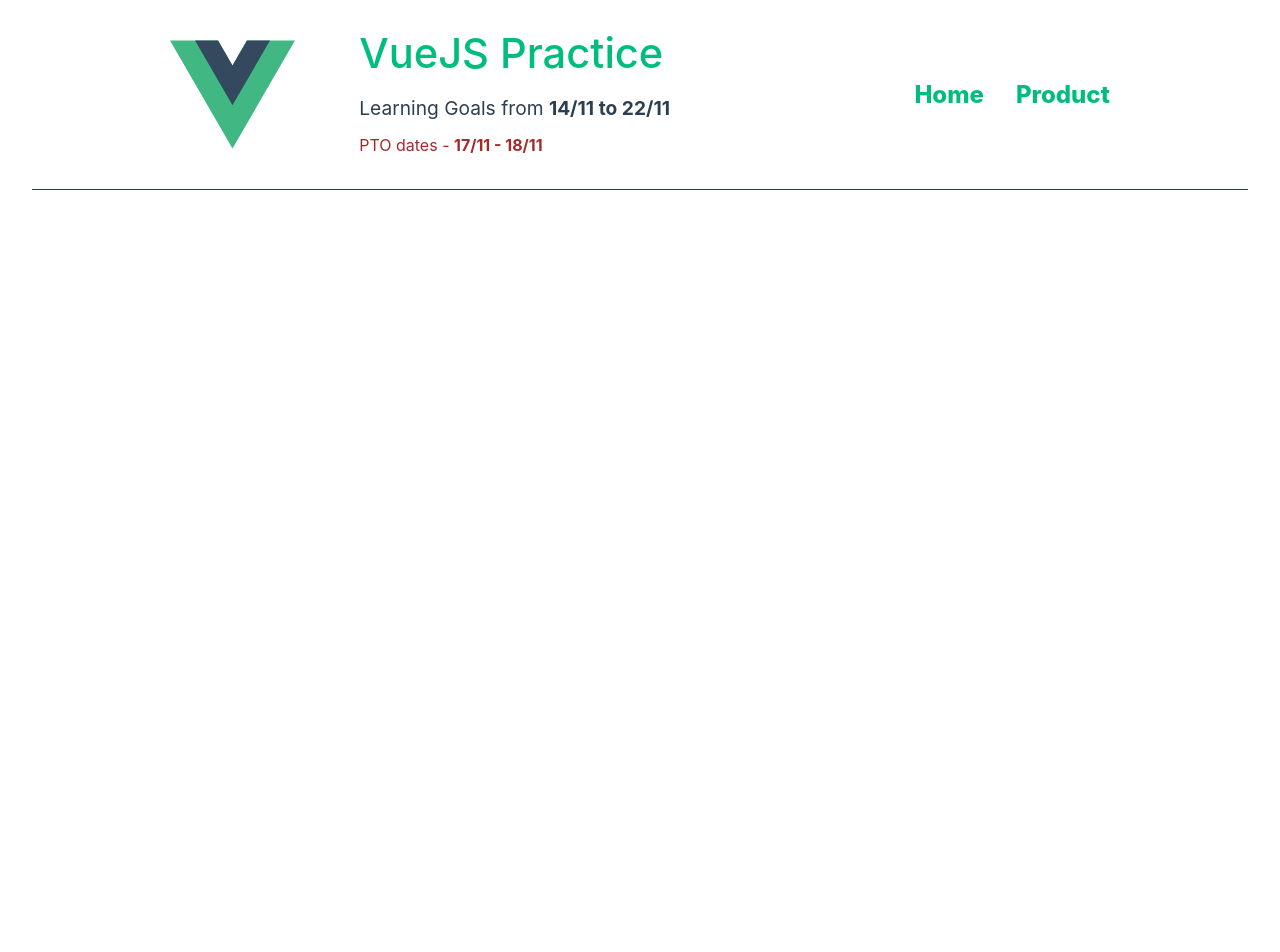
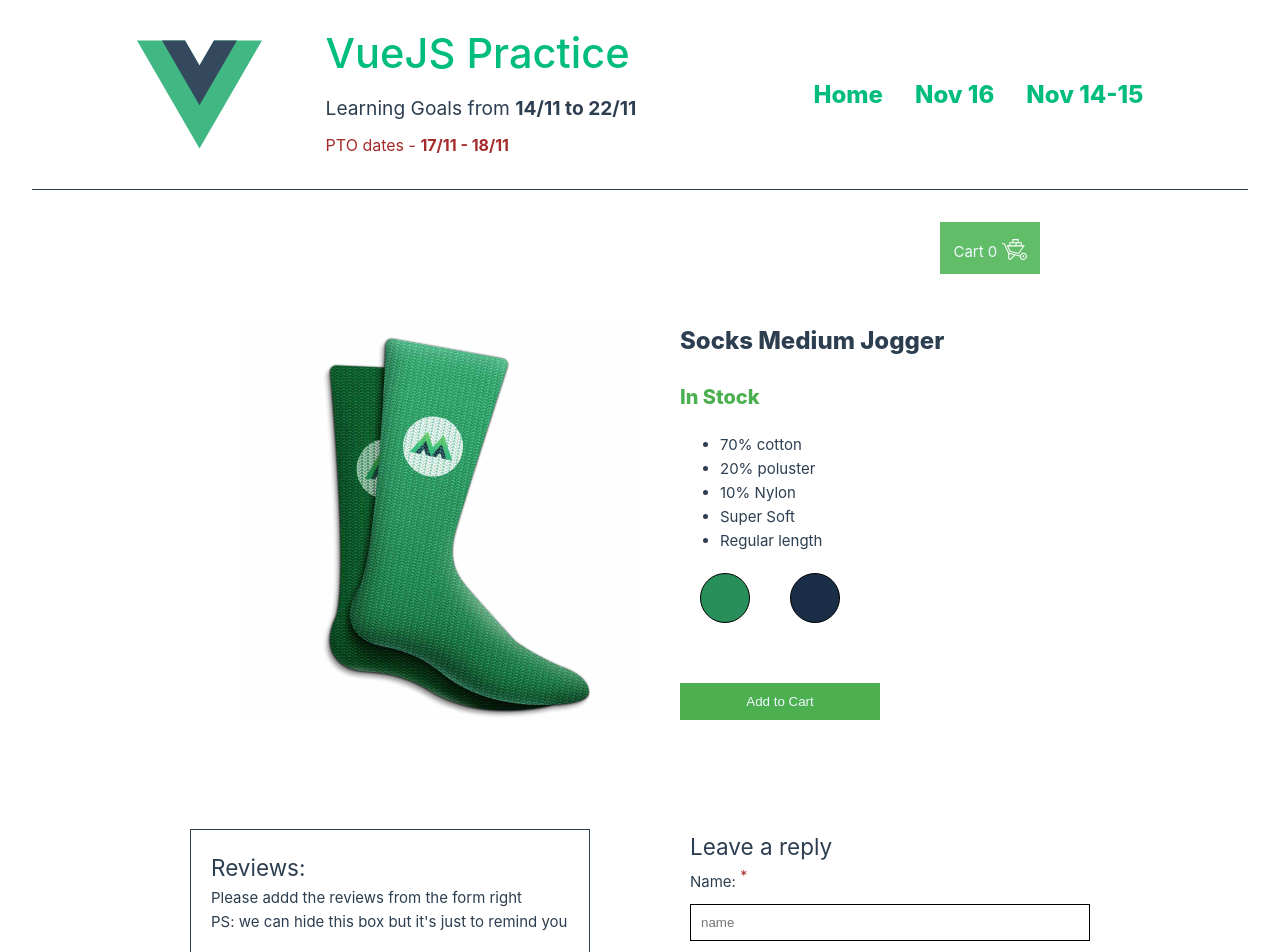
Before and after one commit to iminiscript/VueJS, a Vue app: page /nov_14_15 in a window 1280 px wide. Shown: the top 952 px of the page. Before the commit the page ends 800 px from the top, so only its background shows below. Built offline with nearby package versions, Linux system fonts and the light colour scheme.

Commit message:
Practice more conditional content

```diff
--- a/src/App.vue
+++ b/src/App.vue
@@ -14,8 +14,8 @@
     </div>
      <div class="header__right">
         <RouterLink to="/">Home</RouterLink>
-        <!-- <RouterLink to="/about">About</RouterLink> -->
-        <RouterLink to="/product">Product</RouterLink>
+        <RouterLink to="/nov_16">Nov 16 </RouterLink>
+        <RouterLink to="/nov_14_15">Nov 14-15</RouterLink>
       </div>
   </header>
 
--- /dev/null
+++ b/src/components/DynamicClass.vue
@@ -0,0 +1,94 @@
+<template>
+    <div class="box">
+        <div class="boxChild"
+            :style="{borderColor: boxA ? 'red' : '' }"
+            @click="borderClick('A')"
+            >
+        </div>
+
+        <div
+            @click="borderClick('B')"
+            :class="['boxChild',  { active: boxB }]"
+        >
+        </div>
+
+        <div
+            class="boxChild"
+            :class="boxC ? 'active' : '' "
+            @click="borderClick('C')"
+        >
+        </div>
+
+        <div class="boxChild"
+            :class="boxDClass"
+            @click="borderClick('D')"
+        >
+        </div>
+
+        <div :class="{ boxChild: true, active: boxE }"
+            @click="borderClick('E')"
+        >
+        </div>
+    </div>
+</template>
+
+<script>
+export default {
+    data() {
+        return {
+            boxA: false,
+            boxB: false,
+            boxC: false,
+            boxD: false,
+            boxE: false,
+        }
+    },
+
+    methods: {
+        borderClick(box) {
+            console.log("🚀 ~ file: 16Nov.vue ~ line 25 ~ borderClick ~ box", box)
+            if(box === 'C') {
+                this.boxC = !this.boxC;
+            }
+            else if (box === 'D') {
+                this.boxD = !this.boxD;
+            }
+            else if (box === 'E')  {
+                this.boxE = !this.boxE;
+            }
+            else if (box === 'A')  {
+                this.boxA = !this.boxA;
+            }
+            else if (box === 'B')  {
+                this.boxB = !this.boxB;
+            }
+        }
+    },
+
+    computed: {
+        boxDClass() {
+            return { active: this.boxD }
+        }
+    },
+}
+</script>
+
+<style>
+@media (min-width: 1024px) {
+  .box {
+    display: flex;
+    align-items: center;
+    justify-content: space-between;
+  }
+  .boxChild {
+    width: 200px;
+    height: 200px;
+    border: 3px dashed;
+    cursor: pointer;
+  }
+
+  .active {
+    border-color: red;
+  }
+}
+</style>
--- /dev/null
+++ b/src/components/Goals.vue
@@ -0,0 +1,87 @@
+<template>
+    <div class="goals">
+        <h2> {{ title }} </h2>
+        <p> {{ desc }} </p>
+         <ul>
+            <li v-for="(value, key, index) in {name: 'Maninder', age: 32, Gender: 'Male'}"><span>{{ index + 1}} - {{key.toUpperCase()}}</span>  <span>{{ value}}  </span></li>
+        </ul>
+        <ul>
+            <li v-for="(num, index) in 5"><span>{{index}}</span><span>{{ num }}</span></li>
+        </ul>
+        <div class="goals__conrainer">
+            <input type="text" class="goalsInput" v-model="enterGoalsValue">
+            <button type="submit" @click="addGoals()"> Add Goals</button>
+        </div>
+        <h2 v-if="goals.length == 0 "> You haven't set any Goals for today! Bru!!! </h2>
+        <h2 v-else> Yeah!! - My Man - Proud of Yaa !!! Keep Pushing </h2>
+        <ul>
+            <li :key="goal"
+                v-for="(goal, index) in goals">
+                <span>{{ index + 1}} {{ goal }} <input type="text"> </span>
+                <span @click="completeGoal(id)"> Complete Goal </span>
+            </li>
+        </ul>
+    </div>
+</template>
+
+<script>
+export default {
+    props: {
+        title: String,
+        desc: String,
+    },
+    data() {
+        return {
+            enterGoalsValue: "",
+            goals: [],
+        }
+    },
+    methods: {
+        addGoals() {
+            if(this.enterGoalsValue !== '') {
+                this.goals.push(this.enterGoalsValue);
+                this.enterGoalsValue = '';
+            }
+        },
+        completeGoal(id) {
+            const idx = this.goals.indexOf(id);
+            this.goals.splice(idx, 1);
+        }
+
+    },
+}
+</script>
+
+<style  scoped>
+.goals {
+    padding-top: 50px;
+    max-width: 500px;
+    margin: 50px auto;
+}
+
+input {
+    padding: 10px;
+    min-width: 300px;
+    font-size: 16px;
+}
+
+button {
+    padding: 12px;
+    background-color: chartreuse;
+    border: 1px solid chartreuse;
+    margin-left: 20px;
+}
+ul {
+    border-bottom: 2px dashed red;
+    margin-bottom: 30px;
+    padding-bottom: 30px;
+}
+
+li {
+    display: flex;
+    justify-content: space-between;
+}
+p {
+    text-align: center;
+}
+</style>
--- a/src/components/Product.vue
+++ b/src/components/Product.vue
@@ -83,6 +83,19 @@ export default {
         }
 
     },
+
+   watch: {
+       cartItem(newValue, oldValue) {
+           console.log("🚀 ~ file: Product.vue ~ line 89 ~ cartItem ~ newValue", newValue)
+           console.log("🚀 ~ file: Product.vue ~ line 89 ~ cartItem ~ oldValue", oldValue)
+
+       },
+
+       title(newValue, oldValue) {
+           console.log("🚀 ~ file: Product.vue ~ line 95 ~ title ~ newValue", newValue)
+
+       }
+   },
 }
 
 </script>
--- a/src/router/index.js
+++ b/src/router/index.js
@@ -10,16 +10,16 @@ const router = createRouter({
             component: HomeView,
         },
         {
-            path: "/about",
-            name: "about",
+            path: "/nov_16",
+            name: "Nov_16",
             // route level code-splitting
             // this generates a separate chunk (About.[hash].js) for this route
             // which is lazy-loaded when the route is visited.
-            component: () => import("../views/AboutView.vue"),
+            component: () => import("../views/Nov16View.vue"),
         },
         {
-            path: "/product",
-            name: "product",
+            path: "/nov_14_15",
+            name: "nov_14_15",
             component: () => import("../views/ProductView.vue"),
         },
     ],
--- a/src/views/AboutView.vue
+++ /dev/null
@@ -1,14 +0,0 @@
-<template>
-  <div class="about">
-    <h1>This is an about page</h1>
-  </div>
-</template>
-
-<style>
-@media (min-width: 1024px) {
-  .about {
-    display: flex;
-    align-items: center;
-  }
-}
-</style>
--- /dev/null
+++ b/src/views/Nov16View.vue
@@ -0,0 +1,18 @@
+<script setup>
+  import DynamicClass from '@/components/DynamicClass.vue'
+  import Goals from '@/components/Goals.vue';
+</script>
+
+<template>
+  <h2> Every box has different syntex supported by VueJS to add/remove class dynamically </h2>
+  <DynamicClass />
+  <Goals title="Please add Goals Here" desc="This is all about V-For" />
+</template>
+
+<style>
+h2 {
+  text-align: center;
+  margin: 30px auto;
+  color: red;
+}
+</style>
```
